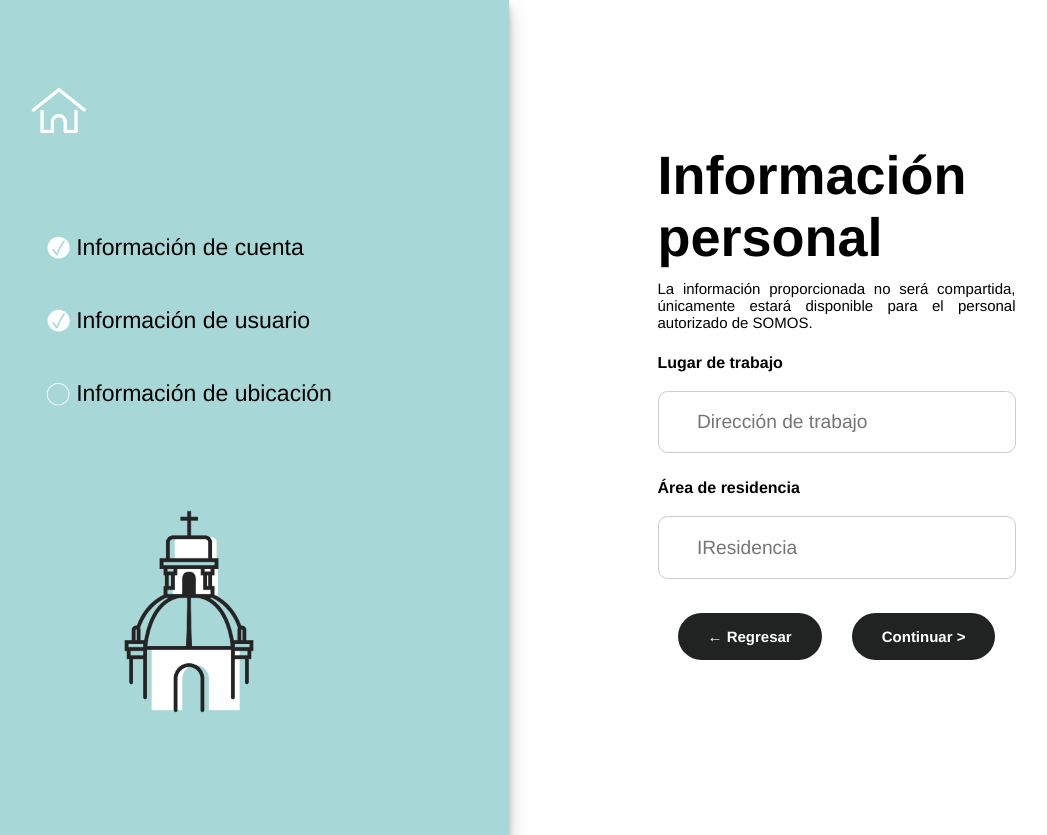
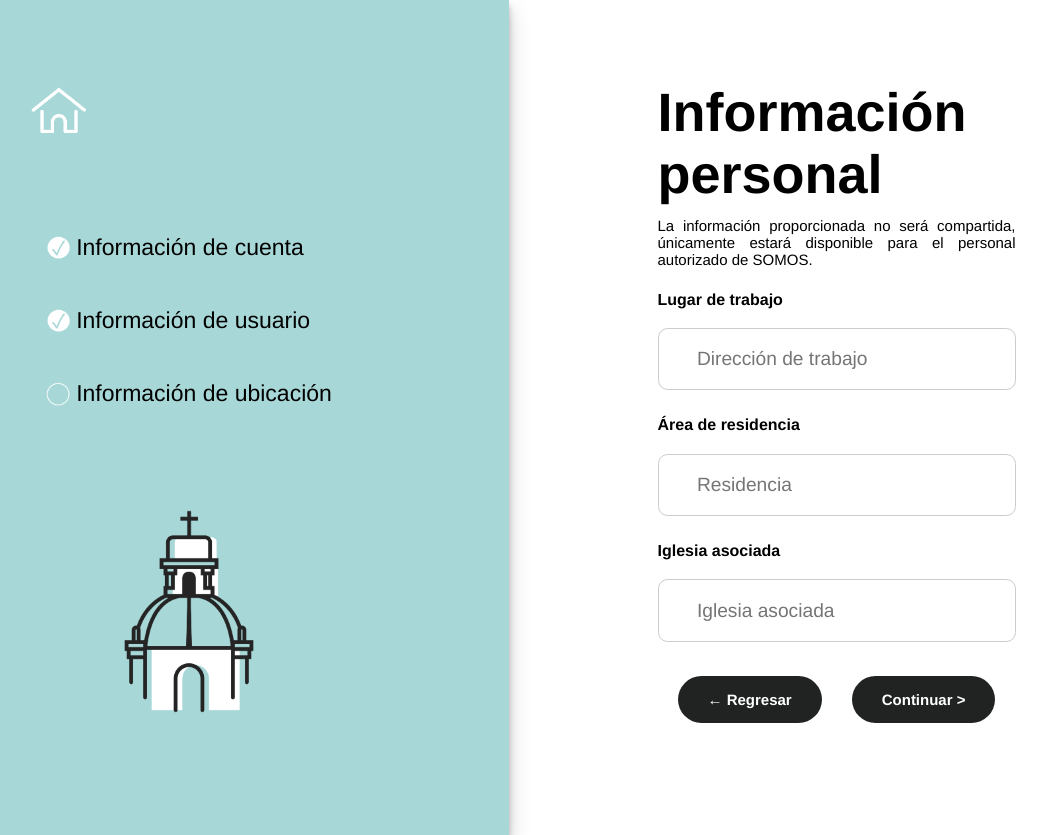
Before and after one commit to Bato007/somos, a React (Create React App) app in the folder front/: page /createaccount-3 in a window 1280 px wide. Shown: the whole page, without its empty margins (131-1178 px from the left). Built offline with nearby package versions, Linux system fonts and the light colour scheme; the HTML template or start-up script is replaced by a standard one.

Commit message:
Iglesia en crear cuenta

```diff
--- a/front/src/Components/CreateAccount/Ubicacion.jsx
+++ b/front/src/Components/CreateAccount/Ubicacion.jsx
@@ -17,6 +17,7 @@ const Ubicacion = () => {
     /* Campos de ingreso */
     const [job, setJob] = useState('')
     const [place, setPlace] = useState('')
+    const [church, setChurch] = useState('')
     const [error, setError] = useState('')
 
     const showData = () => {
@@ -34,6 +35,7 @@ const Ubicacion = () => {
             console.log(location.state.phone)
             console.log(job)
             console.log(place)
+            console.log(church)
         }
     }
 
@@ -65,7 +67,9 @@ const Ubicacion = () => {
                         <h3>Lugar de trabajo</h3>
                         <Input className="InputCreate" type="text" name="Trabajo" placeholder="Dirección de trabajo" onChange={(event) => setJob(event.target.value)} />
                         <h3>Área de residencia</h3>
-                        <Input className="InputCreate" type="text" name="Residencia" placeholder="IResidencia" onChange={(event) => setPlace(event.target.value)} />
+                        <Input className="InputCreate" type="text" name="Residencia" placeholder="Residencia" onChange={(event) => setPlace(event.target.value)} />
+                        <h3>Iglesia asociada</h3>
+                        <Input className="InputCreate" type="text" name="Iglesia" placeholder="Iglesia asociada" onChange={(event) => setChurch(event.target.value)} />
                         <center>
                         <Button id="Create" name="←  Regresar" onClick={() => history.goBack()}  />
                             <Button id="Create" name="Continuar >" onClick={showData}  />
```
